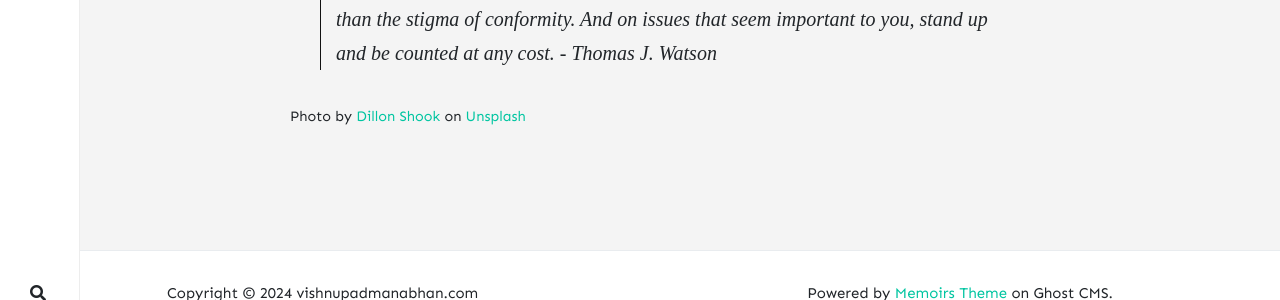
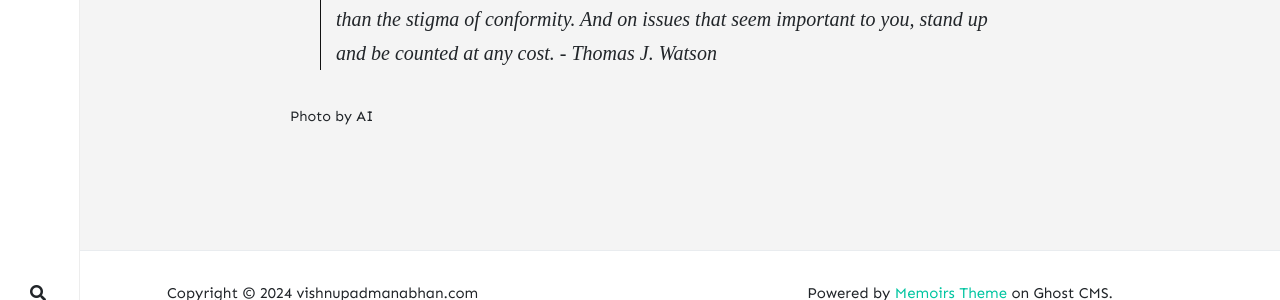
Before and after one commit to vishnupadmanabhan/vishnupadmanabhan.github.io, a Jekyll site: the page built from _pages/about.md, in a window 1280 px wide and 900 px high, scrolled down 1546 px. Shown: the part 563-863 px from the top of the window. Built offline with Jekyll 4.4.1, drawn with Linux system fonts in a browser that asks for light colours; nearby versions of some CDN libraries.

Commit message:
updated banner

```diff
--- a/_pages/about.md
+++ b/_pages/about.md
@@ -36,4 +36,4 @@ Hi, I am Vishnu and welcome to my website! I share my thoughts about life, podca
 
 > _Follow the path of the unsafe, independent thinker. Expose your ideas to the dangers of controversy. Speak your mind and fear less the label of ’crack-pot’ than the stigma of conformity. And on issues that seem important to you, stand up and be counted at any cost. - Thomas J. Watson_
 
-<small>Photo by <a href="https://unsplash.com/@dillonjshook?utm_source=unsplash&utm_medium=referral&utm_content=creditCopyText">Dillon Shook</a> on <a href="https://unsplash.com/s/photos/work-from-cafe?utm_source=unsplash&utm_medium=referral&utm_content=creditCopyText">Unsplash</a></small>
+<small>Photo by AI</small>
```
